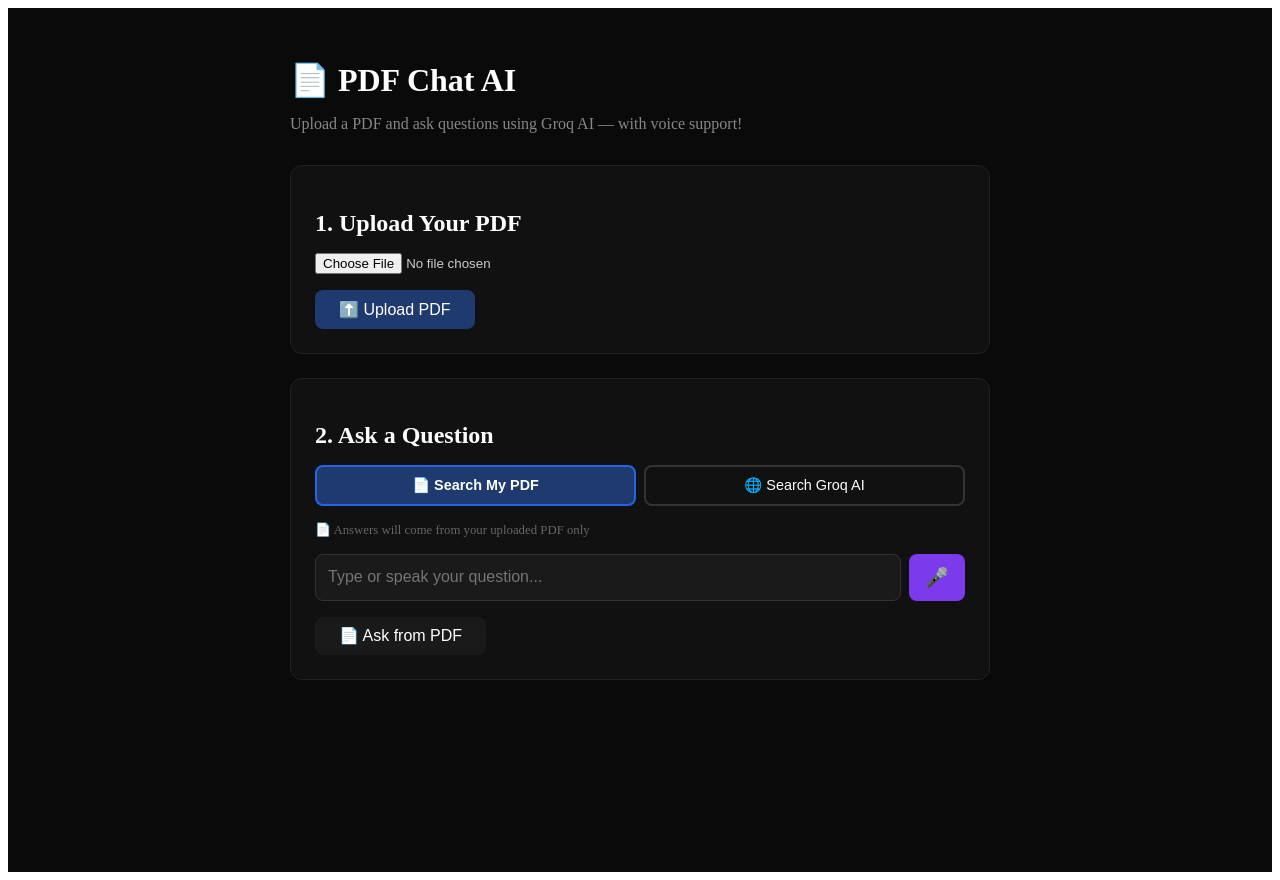
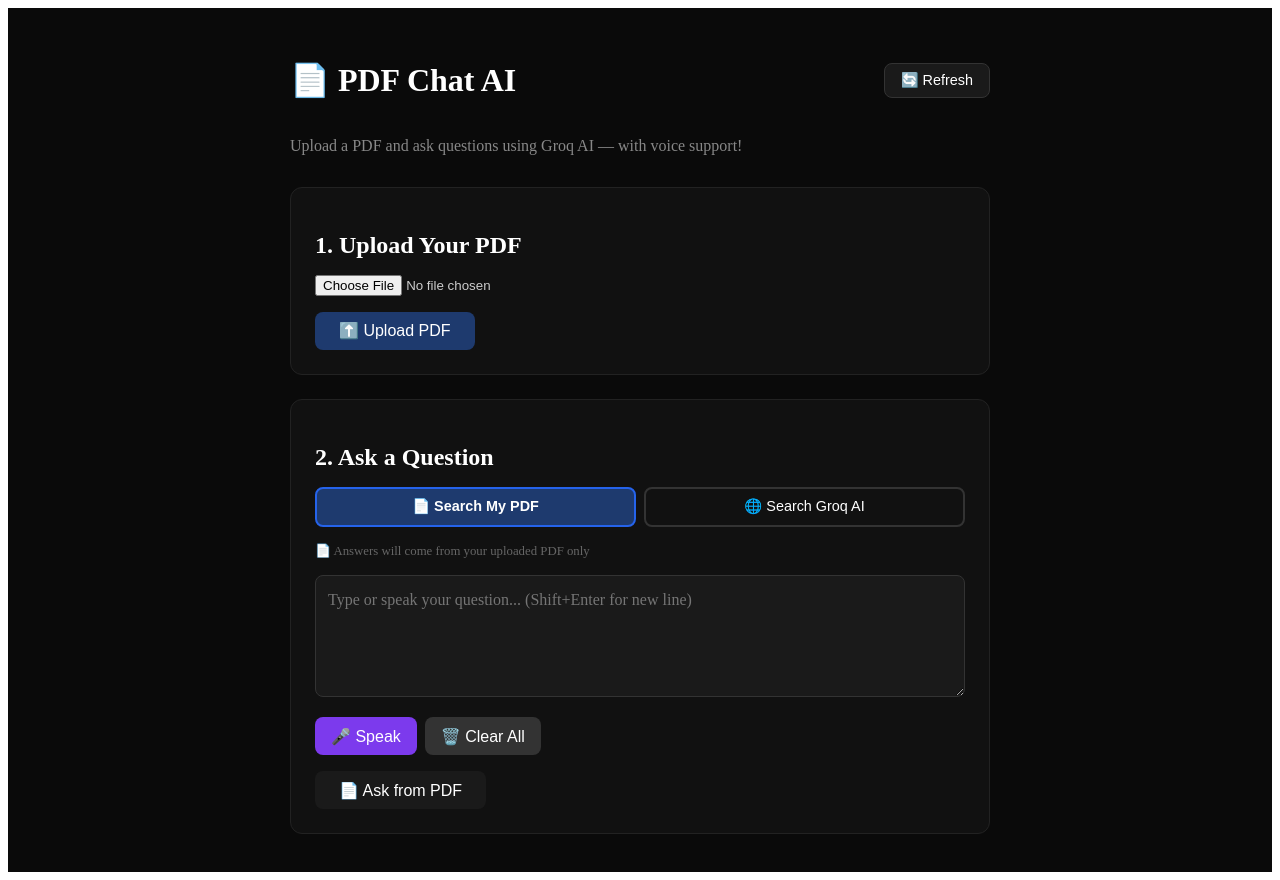
Before and after one commit to sudhagitam/pdf-chat-ui, a Next.js app: page / in a window 1280 px wide. Built offline with nearby package versions, Linux system fonts and the light colour scheme.

Commit message:
Add refresh button, multiline input, clear buttons

```diff
--- a/pages/index.js
+++ b/pages/index.js
@@ -1,9 +1,4 @@
 import { useState, useRef } from "react";
-
-// Load voices early
-if (typeof window !== "undefined") {
-  window.speechSynthesis.getVoices();
-}
 
 const API = "https://ai-engineer-production-1b5a.up.railway.app";
 
@@ -18,6 +13,23 @@ export default function Home() {
   const [speaking, setSpeaking] = useState(false);
   const [searchMode, setSearchMode] = useState("pdf");
   const recognitionRef = useRef(null);
+
+  if (typeof window !== "undefined") {
+    window.speechSynthesis.getVoices();
+  }
+
+  // Refresh page
+  const handleRefresh = () => {
+    window.speechSynthesis.cancel();
+    setQuestion("");
+    setAnswer("");
+    setFile(null);
+    setUploaded(false);
+    setUploading(false);
+    setListening(false);
+    setSpeaking(false);
+    setSearchMode("pdf");
+  };
 
   const uploadPDF = async () => {
     if (!file) return;
@@ -84,13 +96,10 @@ export default function Home() {
     setListening(false);
   };
 
-const speakAnswer = (text) => {
+  const speakAnswer = (text) => {
     if (!text) return;
     window.speechSynthesis.cancel();
-
-    // Split into smaller sentences for smoother speech
     const sentences = text.match(/[^.!?]+[.!?]+/g) || [text];
-
     let index = 0;
     const speakNext = () => {
       if (index >= sentences.length) {
@@ -99,11 +108,9 @@ const speakAnswer = (text) => {
       }
       const utterance = new SpeechSynthesisUtterance(sentences[index].trim());
       utterance.lang = "en-US";
-      utterance.rate = 0.9;   // slightly slower = clearer
+      utterance.rate = 0.9;
       utterance.pitch = 1;
       utterance.volume = 1;
-
-      // Pick a clear voice if available
       const voices = window.speechSynthesis.getVoices();
       const preferred = voices.find(v =>
         v.name.includes("Google US English") ||
@@ -111,21 +118,14 @@ const speakAnswer = (text) => {
         v.name.includes("Microsoft Zira")
       );
       if (preferred) utterance.voice = preferred;
-
       utterance.onstart = () => setSpeaking(true);
-      utterance.onend = () => {
-        index++;
-        speakNext(); // speak next sentence
-      };
-      utterance.onerror = () => {
-        index++;
-        speakNext();
-      };
+      utterance.onend = () => { index++; speakNext(); };
+      utterance.onerror = () => { index++; speakNext(); };
       window.speechSynthesis.speak(utterance);
     };
-
     speakNext();
   };
+
   const stopSpeaking = () => {
     window.speechSynthesis.cancel();
     setSpeaking(false);
@@ -135,10 +135,30 @@ const speakAnswer = (text) => {
     <main style={{ minHeight: "100vh", background: "#0a0a0a", color: "white", padding: "2rem" }}>
       <div style={{ maxWidth: "700px", margin: "0 auto" }}>
 
-        {/* Header */}
-        <h1 style={{ fontSize: "2rem", fontWeight: "bold", marginBottom: "0.5rem" }}>
-          📄 PDF Chat AI
-        </h1>
+        {/* Header with Refresh Button */}
+        <div style={{ display: "flex", justifyContent: "space-between", alignItems: "center", marginBottom: "0.5rem" }}>
+          <h1 style={{ fontSize: "2rem", fontWeight: "bold" }}>
+            📄 PDF Chat AI
+          </h1>
+          <button
+            onClick={handleRefresh}
+            title="Reset everything"
+            style={{
+              background: "#1a1a1a",
+              border: "1px solid #333",
+              color: "white",
+              padding: "0.5rem 1rem",
+              borderRadius: "8px",
+              cursor: "pointer",
+              fontSize: "0.9rem",
+              display: "flex",
+              alignItems: "center",
+              gap: "0.4rem"
+            }}
+          >
+            🔄 Refresh
+          </button>
+        </div>
         <p style={{ color: "#888", marginBottom: "2rem" }}>
           Upload a PDF and ask questions using Groq AI — with voice support!
         </p>
@@ -168,7 +188,6 @@ const speakAnswer = (text) => {
             {uploading ? "⏳ Uploading..." : "⬆️ Upload PDF"}
           </button>
 
-          {/* Upload Progress */}
           {uploading && (
             <div style={{ marginTop: "1rem" }}>
               <p style={{ color: "#f59e0b" }}>⏳ Processing PDF... this may take 1-2 minutes for large files.</p>
@@ -239,38 +258,92 @@ const speakAnswer = (text) => {
               : "🌐 Answers will come from Groq AI general knowledge"}
           </p>
 
-          {/* Input + Mic */}
-          <div style={{ display: "flex", gap: "0.5rem", marginBottom: "1rem" }}>
-            <input
-              type="text"
+          {/* Multiline Input + Clear + Mic */}
+          <div style={{ position: "relative", marginBottom: "1rem" }}>
+            <textarea
               value={question}
               onChange={(e) => setQuestion(e.target.value)}
-              onKeyDown={(e) => e.key === "Enter" && askQuestion()}
-              placeholder="Type or speak your question..."
+              onKeyDown={(e) => {
+                if (e.key === "Enter" && !e.shiftKey) {
+                  e.preventDefault();
+                  askQuestion();
+                }
+              }}
+              placeholder="Type or speak your question... (Shift+Enter for new line)"
+              rows={4}
               style={{
-                flex: 1,
+                width: "100%",
                 background: "#1a1a1a",
                 border: "1px solid #333",
                 color: "white",
                 padding: "0.75rem",
+                paddingRight: "3rem",
                 borderRadius: "8px",
-                fontSize: "1rem"
+                fontSize: "1rem",
+                resize: "vertical",
+                boxSizing: "border-box",
+                fontFamily: "inherit",
+                lineHeight: "1.5"
               }}
             />
+            {/* Clear Button inside textarea */}
+            {question && (
+              <button
+                onClick={() => setQuestion("")}
+                title="Clear input"
+                style={{
+                  position: "absolute",
+                  top: "0.5rem",
+                  right: "0.5rem",
+                  background: "#333",
+                  border: "none",
+                  color: "#aaa",
+                  borderRadius: "50%",
+                  width: "24px",
+                  height: "24px",
+                  cursor: "pointer",
+                  fontSize: "0.8rem",
+                  display: "flex",
+                  alignItems: "center",
+                  justifyContent: "center"
+                }}
+              >
+                ✕
+              </button>
+            )}
+          </div>
+
+          {/* Mic + Clear Row */}
+          <div style={{ display: "flex", gap: "0.5rem", marginBottom: "1rem" }}>
             <button
               onClick={listening ? stopListening : startListening}
               title="Voice Input"
               style={{
                 background: listening ? "#dc2626" : "#7c3aed",
                 color: "white",
-                padding: "0.75rem 1rem",
+                padding: "0.6rem 1rem",
                 borderRadius: "8px",
                 border: "none",
                 cursor: "pointer",
-                fontSize: "1.2rem"
+                fontSize: "1rem"
               }}
             >
-              {listening ? "⏹️" : "🎤"}
+              {listening ? "⏹️ Stop" : "🎤 Speak"}
+            </button>
+            <button
+              onClick={() => { setQuestion(""); setAnswer(""); }}
+              title="Clear all"
+              style={{
+                background: "#333",
+                color: "white",
+                padding: "0.6rem 1rem",
+                borderRadius: "8px",
+                border: "none",
+                cursor: "pointer",
+                fontSize: "1rem"
+              }}
+            >
+              🗑️ Clear All
             </button>
           </div>
 
@@ -278,7 +351,7 @@ const speakAnswer = (text) => {
             <p style={{ color: "#a78bfa", marginBottom: "1rem" }}>🎤 Listening... speak now</p>
           )}
 
-          {/* Ask Button + Stop Speaking */}
+          {/* Ask + Stop Speaking */}
           <div style={{ display: "flex", gap: "0.5rem" }}>
             <button
               onClick={askQuestion}
```
